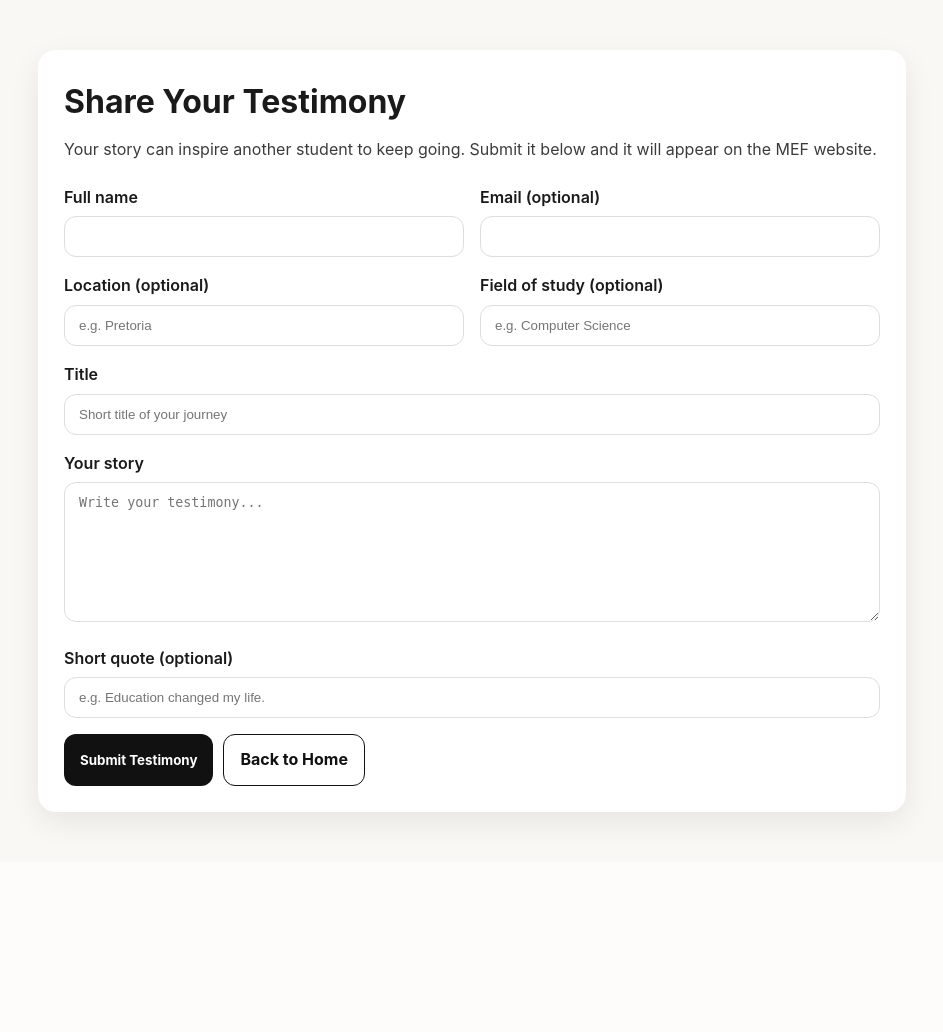
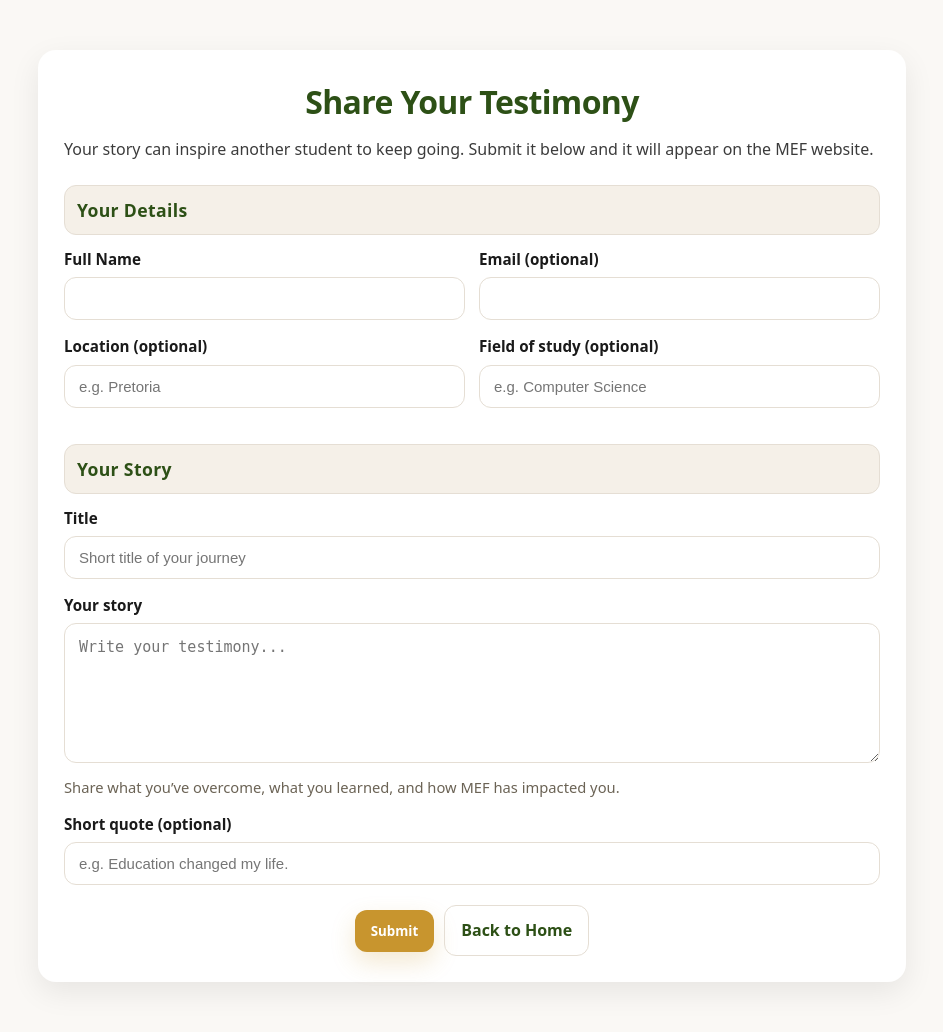
Before and after one commit to MICHAELSIBANDA/Group-2-MEF, a PHP site: page /testimony.php in a window 1280 px wide. Shown: the whole page, without its empty margins (168-1111 px from the left). Before the commit the page ends 828 px from the top, so only its background shows below. Run offline with PHP 8.4, Linux system fonts and the light colour scheme.

Commit message:
Updated testimony form layout and title styling

```diff
--- a/database/mef_awards_schema.sql
+++ b/database/mef_awards_schema.sql
@@ -79,8 +79,6 @@ CREATE TABLE nomination (
 ) ENGINE=InnoDB DEFAULT CHARSET=utf8mb4 COLLATE=utf8mb4_unicode_ci;
 
 
-
-
 CREATE TABLE IF NOT EXISTS join_requests (
   join_request_id INT(11) NOT NULL AUTO_INCREMENT,
   full_name VARCHAR(150) NOT NULL,
--- a/testimony.php
+++ b/testimony.php
@@ -11,8 +11,27 @@
   <!-- Use your main theme -->
   <link rel="stylesheet" href="styles/styles.css" />
 
+
   <style>
-    /* small page-only styles so form looks clean even if styles.css doesn’t have form layouts */
+    /* small page-only styles so page remains unchanged, but FORM matches join.php layout */
+
+    /* === MEF colors (same as join.php) === */
+    :root{
+      --color-primary:#2d5016;
+      --color-primary-light:#3a6a1c;
+      --color-accent:#c8952e;
+      --color-accent-light:#d4a843;
+      --color-background:#faf8f5;
+      --color-card:#ffffff;
+      --color-secondary-bg:#f5f0e8;
+      --color-foreground:#1a1a1a;
+      --color-foreground-soft:rgba(26,26,26,.8);
+      --color-muted:#6b6355;
+      --color-border:#e5ded4;
+      --color-white:#ffffff;
+      --font-sans: system-ui, -apple-system, Segoe UI, Arial, sans-serif;
+    }
+
     .page-wrap{ max-width: 900px; margin: 50px auto; padding: 0 16px; }
     .panel{
       background:#fff; border-radius: 18px; padding: 26px;
@@ -20,75 +39,162 @@
     }
     .panel h1{ margin:0 0 10px; }
     .panel p{ margin:0 0 22px; opacity:.85; }
-    .grid{ display:grid; grid-template-columns:1fr 1fr; gap:16px; }
-    .grid-1{ display:grid; grid-template-columns:1fr; gap:16px; }
-    label{ font-weight:600; display:block; margin-bottom:6px; }
-    input, textarea{
-      width:100%; padding:12px 14px; border-radius:12px; border:1px solid #ddd;
+
+    /* ===== FORM LAYOUT (MATCH join.php) ===== */
+    .form-section-title{
+      margin: 22px 0 12px;
+      font-size: 1.1rem;
+      font-weight: 900;
+      color: var(--color-primary);
+      background: var(--color-secondary-bg);
+      border:1px solid var(--color-border);
+      padding: 10px 12px;
+      border-radius: 12px;
+      letter-spacing: .02em;
+    }
+
+    .divider{ border:none; height:1px; background: var(--color-border); margin:18px 0; }
+
+    .grid-2{ display:grid; grid-template-columns:1fr 1fr; gap:14px; }
+    .field{ margin-bottom:14px; }
+
+    label{
+      display:block;
+      font-weight:800;
+      margin-bottom:6px;
+      color: var(--color-foreground);
+      font-size:.95rem;
+    }
+
+    input, select, textarea{
+      width:100%;
+      padding:12px 14px;
+      border-radius:12px;
+      border:1px solid var(--color-border);
       outline:none;
+      background: var(--color-white);
+      color: var(--color-foreground);
+      font-size:15px;
+      transition: box-shadow .15s ease, border-color .15s ease, transform .06s ease;
     }
-    textarea{ min-height:140px; resize:vertical; }
-    input:focus, textarea:focus{ border-color:#111; box-shadow:0 0 0 4px rgba(0,0,0,.08); }
-    .actions{ display:flex; gap:10px; flex-wrap:wrap; margin-top:16px; }
-    .btn-local{
-      display:inline-block; padding:12px 16px; border-radius:12px; border:0;
-      cursor:pointer; font-weight:700;
+
+    textarea{ min-height:140px; resize:vertical; line-height:1.5; }
+
+    input:focus, select:focus, textarea:focus{
+      border-color: var(--color-accent);
+      box-shadow:0 0 0 4px rgba(200,149,46,.18);
     }
-    .btn-primary{ background:#111; color:#fff; }
-    .btn-outline{ background:transparent; border:1px solid #111; color:#111; text-decoration:none; }
-    @media(max-width:760px){ .grid{ grid-template-columns:1fr; } }
+
+    .hint{ margin-top:6px; color: var(--color-muted); font-size:.92rem; line-height:1.4; }
+
+    .actions{ display:flex; gap:10px; flex-wrap:wrap; margin-top:20px; align-items:center; justify-content:center; }
+
+    .btn-solid{
+      border:0;
+      border-radius:12px;
+      padding:12px 16px;
+      cursor:pointer;
+      font-weight:900;
+      background: var(--color-accent);
+      color: #ffffff;
+      text-decoration:none;
+      display:inline-flex;
+      align-items:center;
+      justify-content:center;
+      transition: transform .06s ease, background .15s ease, box-shadow .15s ease;
+      box-shadow: 0 10px 24px rgba(200,149,46,.22);
+    }
+    .btn-solid:hover{ background: var(--color-accent-light); }
+    .btn-solid:active{ transform: translateY(1px); }
+
+    .btn-ghost{
+      border:1px solid var(--color-border);
+      border-radius:12px;
+      padding:12px 16px;
+      font-weight:900;
+      color: var(--color-primary);
+      text-decoration:none;
+      background: transparent;
+      display:inline-flex;
+      align-items:center;
+      justify-content:center;
+    }
+    .btn-ghost:hover{
+      border-color: var(--color-accent);
+      background: rgba(200,149,46,.10);
+    }
+
+    .page-title{
+  margin:0 0 6px;
+  font-size:2rem;
+  font-weight:900;
+  letter-spacing:-0.02em;
+  text-align:center;              /* center it */
+  color: var(--color-primary);    /* MEF green */
+}
+
+    @media(max-width:760px){
+      .grid-2{ grid-template-columns:1fr; }
+      .panel{ padding:18px; }
+    }
   </style>
+
 </head>
 <body>
 
   <div class="page-wrap">
     <div class="panel">
-      <h1>Share Your Testimony</h1>
+      <h1 class="page-title">Share Your Testimony</h1>
       <p>Your story can inspire another student to keep going. Submit it below and it will appear on the MEF website.</p>
 
       <form action="submit_testimony.php" method="POST">
-        <div class="grid">
-          <div>
-            <label for="full_name">Full name</label>
+        <h2 class="form-section-title">Your Details</h2>
+
+        <div class="grid-2">
+          <div class="field">
+            <label for="full_name">Full Name</label>
             <input id="full_name" name="full_name" type="text" required />
           </div>
 
-          <div>
+          <div class="field">
             <label for="email">Email (optional)</label>
             <input id="email" name="email" type="email" />
           </div>
+        </div>
 
-          <div>
+        <div class="grid-2">
+          <div class="field">
             <label for="location">Location (optional)</label>
             <input id="location" name="location" type="text" placeholder="e.g. Pretoria" />
           </div>
 
-          <div>
+          <div class="field">
             <label for="field_of_study">Field of study (optional)</label>
             <input id="field_of_study" name="field_of_study" type="text" placeholder="e.g. Computer Science" />
           </div>
         </div>
 
-        <div class="grid-1" style="margin-top:16px;">
-          <div>
+        <h2 class="form-section-title">Your Story</h2>
+
+        <div class="field">
           <label for="title">Title</label>
           <input id="title" name="title" type="text" required placeholder="Short title of your journey" />
         </div>
 
-          <div>
+        <div class="field">
           <label for="story">Your story</label>
           <textarea id="story" name="story" required placeholder="Write your testimony..."></textarea>
+          <div class="hint">Share what you’ve overcome, what you learned, and how MEF has impacted you.</div>
         </div>
 
-          <div>
+        <div class="field">
           <label for="quote">Short quote (optional)</label>
           <input id="quote" name="quote" type="text" placeholder="e.g. Education changed my life." />
         </div>
-        </div>
 
         <div class="actions">
-          <button type="submit" class="btn-local btn-primary">Submit Testimony</button>
-          <a class="btn-local btn-outline" href="index.php">Back to Home</a>
+          <button type="submit" class="btn-solid">Submit</button>
+          <a class="btn-ghost" href="index.php">Back to Home</a>
         </div>
       </form>
     </div>
```
Also changed, not shown: join.php (+13 -2 lines). Lines whose indentation alone changed are shown as unchanged.
